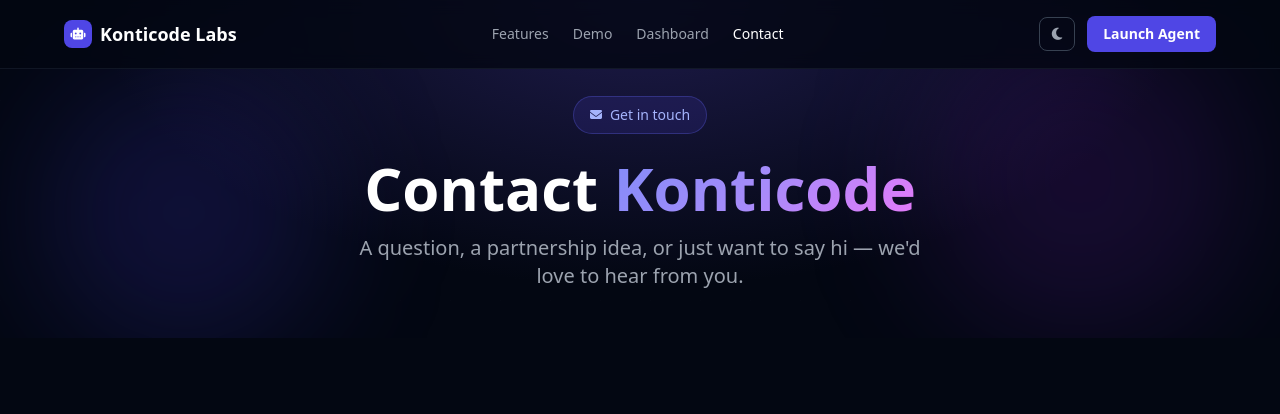
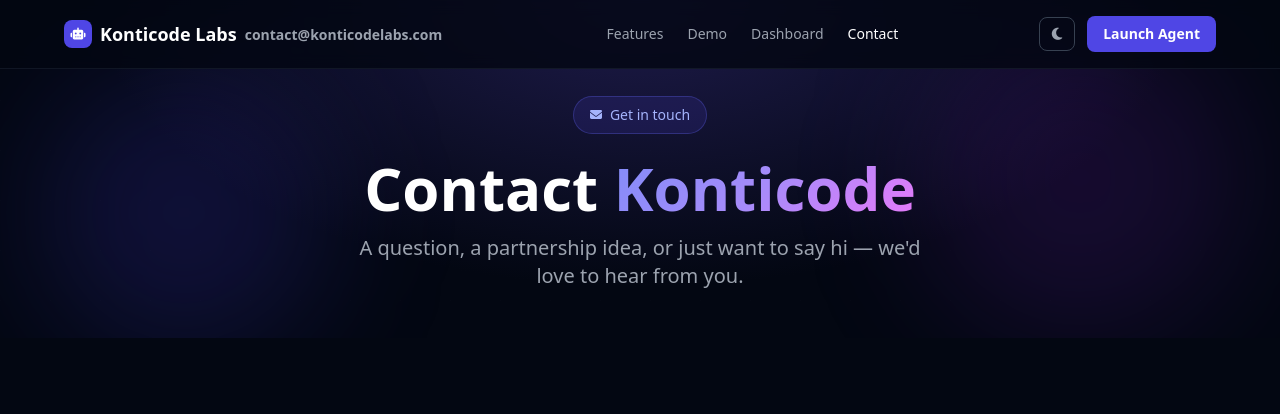
Before and after one commit to jfontiveros7/KonticodeLabs, a Flask app: page /contact in a window 1280 px wide. Shown: the top 414 px of the page. Run offline with Flask 3, Linux system fonts and the light colour scheme; some libraries are stand-ins or nearby versions.

Commit message:
Update contact page email to contact@konticodelabs.com

```diff
--- a/templates/contact.html
+++ b/templates/contact.html
@@ -49,7 +49,7 @@
                     <i class="fas fa-robot text-xs"></i>
                 </div>
                 Konticode Labs
-            </a>
+                        <p class="text-gray-400 text-sm mt-0.5">contact@konticodelabs.com</p>
             <div class="hidden md:flex items-center gap-6 text-sm text-gray-400">
                 <a href="/#features" class="hover:text-white transition-colors">Features</a>
                 <a href="/#demo" class="hover:text-white transition-colors">Demo</a>
```
